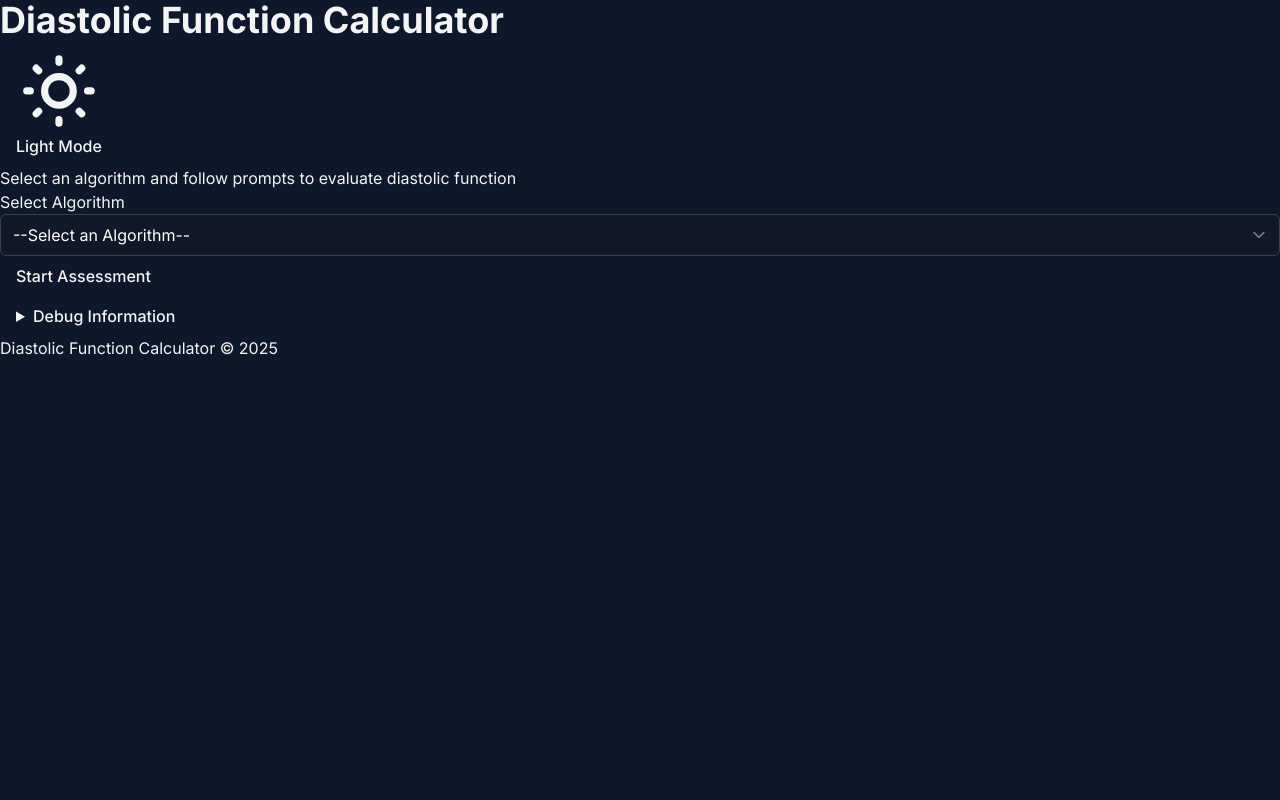
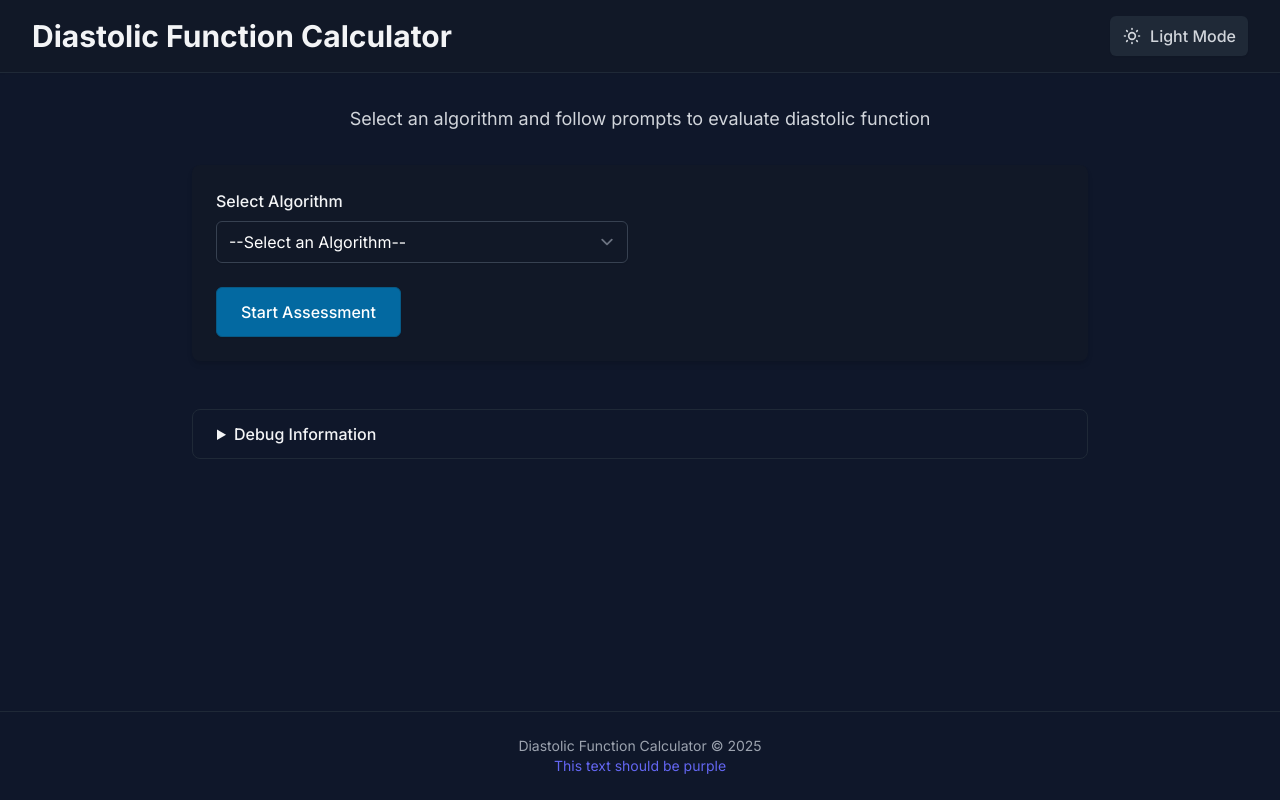
Before and after one commit to parameterz/diastology, a Next.js app: page / in a window 1280 px wide. Built offline with nearby package versions, Linux system fonts and the light colour scheme.

Commit message:
got tailwind working

```diff
--- a/src/pages/_app.tsx
+++ b/src/pages/_app.tsx
@@ -1,6 +1,6 @@
+import '../styles/globals.css'; // Make sure this import is at the top
 import { ThemeProvider } from 'next-themes';
 import type { AppProps } from 'next/app';
-import '../styles/globals.css'; // Make sure this import is at the top
 
 function MyApp({ Component, pageProps }: AppProps) {
   return (
--- a/src/pages/index.tsx
+++ b/src/pages/index.tsx
@@ -346,6 +346,7 @@ Answers: ${getAnswersDisplay()}`}
           <div className="container mx-auto px-4">
             <p>Diastolic Function Calculator &copy; {new Date().getFullYear()}</p>
           </div>
+          <div className="text-indigo-500">This text should be purple</div>
         </footer>
       </div>
     </>
--- a/tailwind.config.js
+++ b/tailwind.config.js
@@ -2,8 +2,7 @@
 /** @type {import('tailwindcss').Config} */
 module.exports = {
   content: [
-    "./pages/**/*.{js,ts,jsx,tsx}",
-    "./components/**/*.{js,ts,jsx,tsx}",
+    "./src/**/*.{js,ts,jsx,tsx}",
   ],
   darkMode: 'class', // This enables dark mode with the 'dark' class
   theme: {
```
